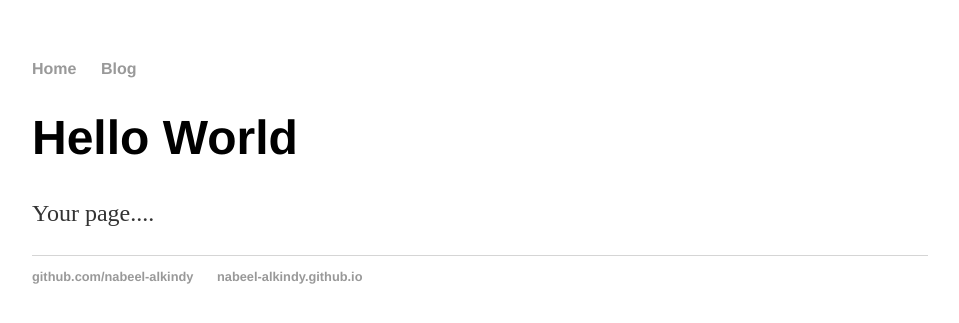
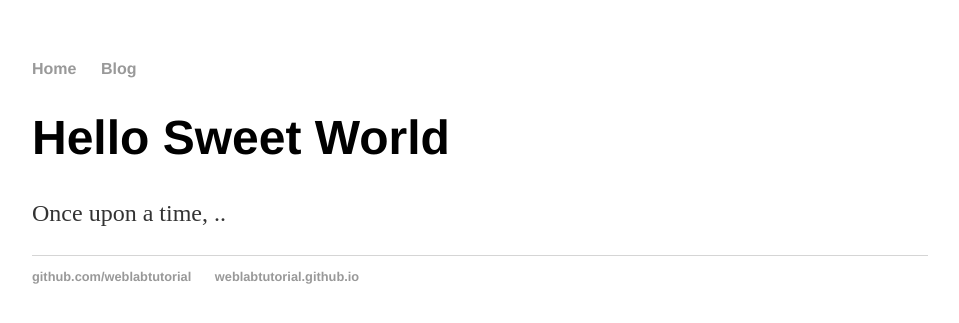
Before and after one commit to Nabeel-Alkindy/nabeel-alkindy.github.io, a Jekyll site: the page built from index.html, in a window 1280 px wide. Shown: the top 323 px of the page, without its empty margins (160-1119 px from the left). Built offline with Jekyll 4.4.1, drawn with Linux system fonts in a browser that asks for light colours.

Commit message:
Update index.html

```diff
--- a/index.html
+++ b/index.html
@@ -1,25 +1,8 @@
-<!DOCTYPE html>
-<html>
-      <head>
-            <title>Web Programming</title>
-        <link rel="stylesheet"type="text/css"href="/css/main.css">
-      </head>
-      <body>
-            <nav>
-            <ul>
-              <li><a href="/">Home</a></li>
-              <li><a href="/blog">Blog</a></li>
-              </ul>
-              </nav>
-              <div class="container">
-              <div class="blurb">
-              <h1>Hello World</h1>
-              <p>Your page....</p>
-              <footer>
-                <ul>
-                  <li><a href="https;//github.com/nabeel-alkindy">github.com/nabeel-alkindy</a></li>
-                  <li><a href="https://nabeel-alkindy.github.io">nabeel-alkindy.github.io</a></li>
-              </ul>
-              </footer>
-       </body>
-  </html>
+---
+layout: default
+title: Web Programming
+---
+<div class="blurb">
+      <h1>Hello Sweet World</h1>
+      <p>Once upon a time, ..</p>
+</div>
```
